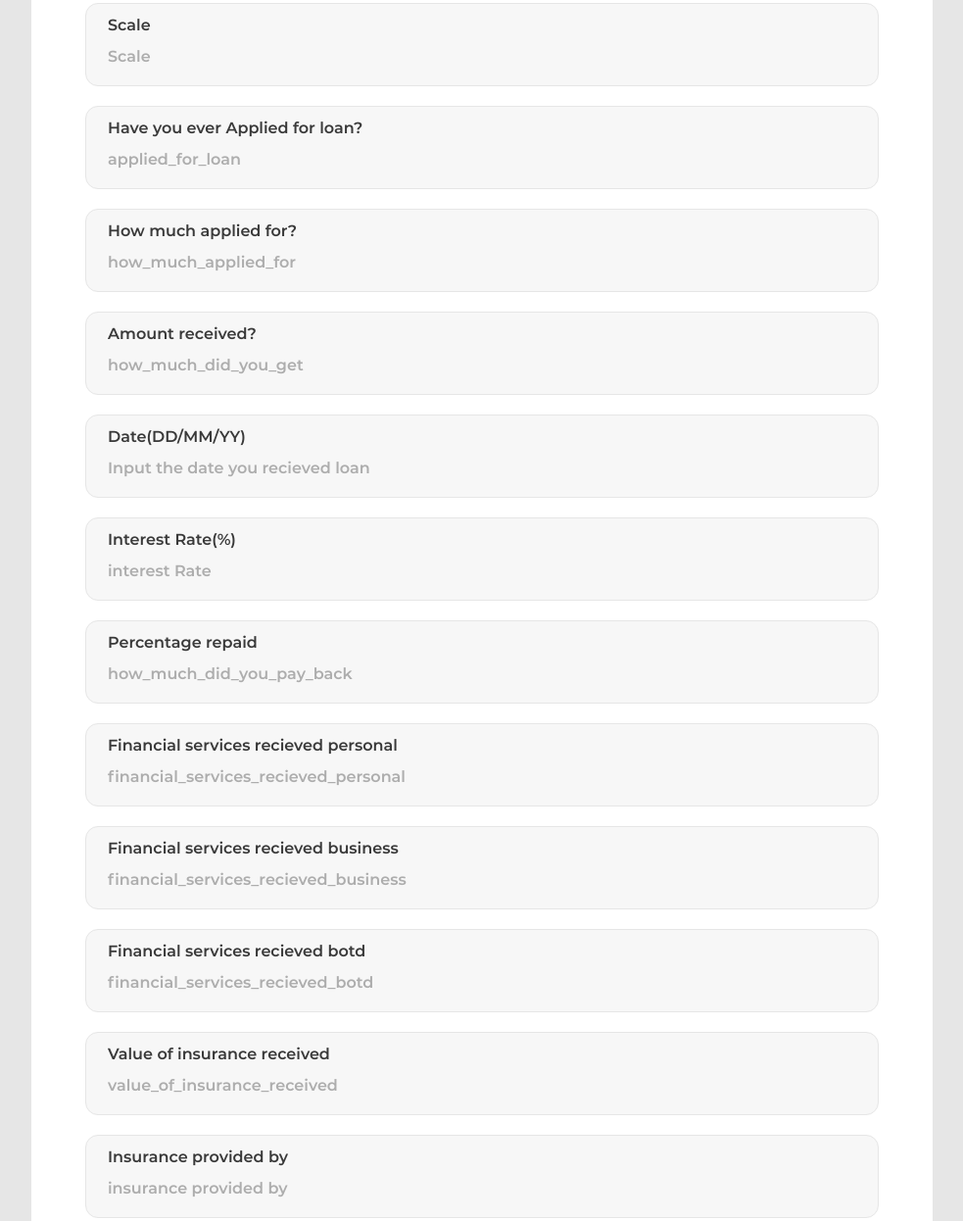
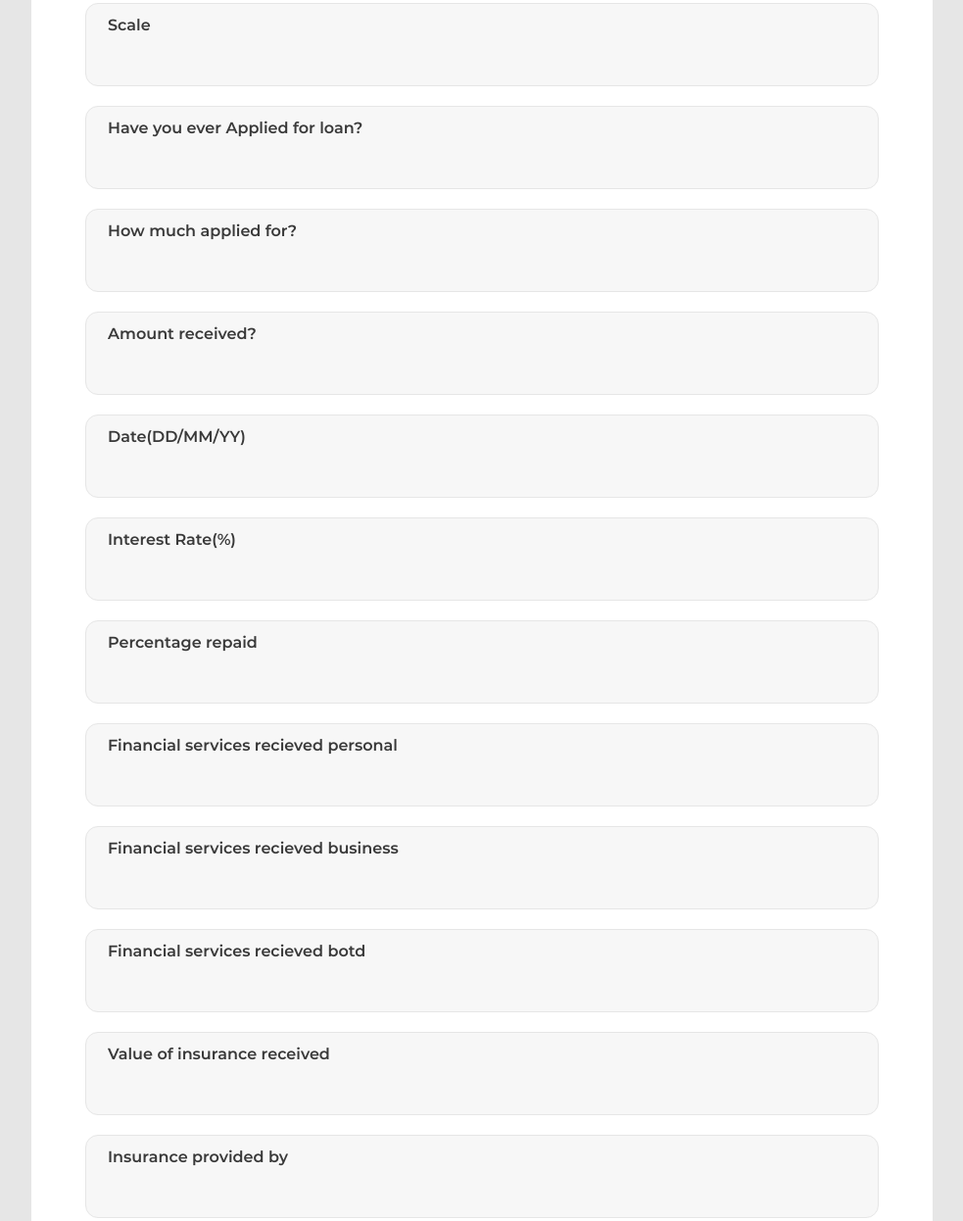
Before and after one commit to Musecreatives/led_forms, a plain HTML site: page index.html in a window 1280 px wide. Shown: the part 458-1704 px from the top of the page at 98% size, without its empty margins (148-1131 px from the left). Drawn offline with Linux system fonts and the light colour scheme.

Commit message:
name-change

```diff
--- a/index.html
+++ b/index.html
@@ -100,265 +100,223 @@
         <span class="contact100-form-title"> LED POST ASSESESMENT FORM</span>
         <div class="wrap-input100 validate-input bg1" data-validate="Please Type your answer">
           <span class="label-input100">Management tools used</span>
-          <input class="input100" type="text" name="question_1" index="" placeholder="Management_tools_used" />
+          <input class="input100" type="text" name="Management_tools_used" />
         </div>
 
         <div class="wrap-input100 validate-input bg1" data-validate="Please Type your answer">
           <span class="label-input100">Business Skill</span>
-          <input class="input100" type="text" name="question_2" index="" placeholder="Business_skill" />
+          <input class="input100" type="text" name="Business_skill" />
         </div>
 
         <div class="wrap-input100 validate-input bg1" data-validate="Please Type your answer">
           <span class="label-input100">Scale</span>
-          <input class="input100" type="text" name="question_3" index="" placeholder="Scale" />
+          <input class="input100" type="text" name="Scale" />
         </div>
 
         <div class="wrap-input100 validate-input bg1" data-validate="Please Type your answer">
           <span class="label-input100">Have you ever Applied for loan?</span>
-          <input class="input100" type="text" name="question_4" index="" placeholder="applied_for_loan" />
+          <input class="input100" type="text" name="applied_for_loan" />
         </div>
 
         <div class="wrap-input100 validate-input bg1" data-validate="Please Type your answer">
           <span class="label-input100">How much applied for?</span>
-          <input class="input100" type="text" name="question_5" index="" placeholder="how_much_applied_for" />
+          <input class="input100" type="text" name="how_much_applied_for" />
         </div>
 
         <div class="wrap-input100 validate-input bg1" data-validate="Please Type your answer">
           <span class="label-input100">Amount received?</span>
-          <input class="input100" type="text" name="question_6" index="" placeholder="how_much_did_you_get" />
+          <input class="input100" type="text" name="how_much_did_you_get" />
         </div>
 
         <div class="wrap-input100 validate-input bg1" data-validate="Please Type your answer">
           <span class="label-input100">Date(DD/MM/YY)</span>
-          <input class="input100" type="text" name="question_7" index=""
-            placeholder="Input the date you recieved loan" />
+          <input class="input100" type="text" name="Input the date you recieved loan" />
         </div>
 
         <div class="wrap-input100 validate-input bg1" data-validate="Please Type your answer">
           <span class="label-input100">Interest Rate(%)</span>
-          <input class="input100" type="text" name="question_8" index="" placeholder="interest Rate" />
+          <input class="input100" type="text" name="interest Rate" />
         </div>
 
         <div class="wrap-input100 validate-input bg1" data-validate="Please Type your answer">
           <span class="label-input100">Percentage repaid</span>
-          <input class="input100" type="text" name="question_8" index="" placeholder="how_much_did_you_pay_back" />
+          <input class="input100" type="text" name="how_much_did_you_pay_back" />
         </div>
-
         <div class="wrap-input100 validate-input bg1" data-validate="Please Type your answer">
           <span class="label-input100">Financial services recieved personal</span>
-          <input class="input100" type="text" name="question_9" index=""
-            placeholder="financial_services_recieved_personal" />
+          <input class="input100" type="text" name="financial_services_recieved_personal" />
         </div>
 
         <div class="wrap-input100 validate-input bg1" data-validate="Please Type your answer">
           <span class="label-input100">Financial services recieved business</span>
-          <input class="input100" type="text" name="question_10" index=""
-            placeholder="financial_services_recieved_business" />
+          <input class="input100" type="text" name="financial_services_recieved_business" />
         </div>
 
         <div class="wrap-input100 validate-input bg1" data-validate="Please Type your answer">
           <span class="label-input100">Financial services recieved botd</span>
-          <input class="input100" type="text" name="question_11" index=""
-            placeholder="financial_services_recieved_botd" />
+          <input class="input100" type="text" name="financial_services_recieved_botd" />
         </div>
 
         <div class="wrap-input100 validate-input bg1" data-validate="Please Type your answer">
           <span class="label-input100">Value of insurance received</span>
-          <input class="input100" type="text" name="question_12" index="" placeholder="value_of_insurance_received" />
+          <input class="input100" type="text" name="value_of_insurance_received" />
         </div>
 
 
         <div class="wrap-input100 validate-input bg1" data-validate="Please Type your answer">
           <span class="label-input100">Insurance provided by </span>
-          <input class="input100" type="text" name="question_13" index="" placeholder="insurance provided by " />
+          <input class="input100" type="text" name="insurance provided by " />
         </div>
 
         <div class="wrap-input100 validate-input bg1" data-validate="Please Type your answer">
           <span class="label-input100">Date received insurance</span>
-          <input class="input100" type="text" name="question_13" index="" placeholder="date_received_insurance" />
+          <input class="input100" type="text" name="date_received_insurance" />
         </div>
 
         <div class="wrap-input100 validate-input bg1" data-validate="Please Type your answer">
           <span class="label-input100">Value of grants received</span>
-          <input class="input100" type="text" name="question_13" index="" placeholder="value_of_grants_received" />
+          <input class="input100" type="text" name="value_of_grants_received" />
         </div>
 
         <div class="wrap-input100 validate-input bg1" data-validate="Please Type your answer">
           <span class="label-input100">Grants provided by</span>
-          <input class="input100" type="text" name="question_13" index="" placeholder="grants provided by" />
+          <input class="input100" type="text" name="grants provided by" />
         </div>
 
         <div class="wrap-input100 validate-input bg1" data-validate="Please Type your answer">
           <span class="label-input100">Date received grants</span>
-          <input class="input100" type="text" name="question_13" index="" placeholder="date_received_grants" />
+          <input class="input100" type="text" name="date_received_grants" />
         </div>
 
         <div class="wrap-input100 validate-input bg1" data-validate="Please Type your answer">
           <span class="label-input100">value of micro lease received</span>
-          <input class="input100" type="text" name="question_13" index="" placeholder="value_of_micro_lease_receiveds" />
+          <input class="input100" type="text" name="value_of_micro_lease_receiveds" />
         </div>
 
         <div class="wrap-input100 validate-input bg1" data-validate="Please Type your answer">
           <span class="label-input100">Micro lease provided by</span>
-          <input class="input100" type="text" name="question_13" index="" placeholder="micro lease provided by" />
+          <input class="input100" type="text" name="micro lease provided by" />
         </div>
 
         <div class="wrap-input100 validate-input bg1" data-validate="Please Type your answer">
           <span class="label-input100">Date received micro lease</span>
-          <input class="input100" type="text" name="question_13" index="" placeholder="date_received_micro_lease" />
+          <input class="input100" type="text" name="date_received_micro_lease" />
         </div>
 
         <div class="wrap-input100 validate-input bg1" data-validate="Please Type your answer">
           <span class="label-input100">Household business finance conflict</span>
-          <input class="input100" type="text" name="question_13" index="" placeholder="value_of_micro_credit_received" />
+          <input class="input100" type="text" name="value_of_micro_credit_received" />
         </div>
 
         <div class="wrap-input100 validate-input bg1" data-validate="Please Type your answer">
           <span class="label-input100">Profit spent on household</span>
-          <input class="input100" type="text" name="question_13" index="" placeholder="profit_spent_on_household" />
+          <input class="input100" type="text" name="profit_spent_on_household" />
         </div>
 
         <div class="wrap-input100 validate-input bg1" data-validate="Please Type your answer">
           <span class="label-input100">Dont need loan if I manage well</span>
-          <input class="input100" type="text" name="question_13" index="" placeholder="dont_need_loan_if_I_manage_well" />
+          <input class="input100" type="text" name="dont_need_loan_if_I_manage_well" />
         </div>
 
         <div class="wrap-input100 validate-input bg1" data-validate="Please Type your answer">
           <span class="label-input100">Most critical challenge to MSME loan</span>
-          <input class="input100" type="text" name="question_13" index="" placeholder="most_critical_challenge_to_MSME_loan" />
+          <input class="input100" type="text" name="most_critical_challenge_to_MSME_loan" />
         </div>
 
         <div class="wrap-input100 validate-input bg1" data-validate="Please Type your answer">
           <span class="label-input100">Number of female employees</span>
-          <input class="input100" type="text" name="question_13" index="" placeholder="number_of_female_employees" />
+          <input class="input100" type="text" name="number_of_female_employees" />
         </div>
 
         <div class="wrap-input100 validate-input bg1" data-validate="Please Type your answer">
           <span class="label-input100">Number of male employees</span>
-          <input class="input100" type="text" name="question_13" index="" placeholder=" umber_of_male_employees" />
+          <input class="input100" type="text" name=" umber_of_male_employees" />
         </div>
 
         <div class="wrap-input100 validate-input bg1" data-validate="Please Type your answer">
           <span class="label-input100">Number of retailers</span>
-          <input class="input100" type="text" name="question_13" index="" placeholder="number_of_retailers" />
+          <input class="input100" type="text" name="number_of_retailers" />
         </div>
 
         <div class="wrap-input100 validate-input bg1" data-validate="Please Type your answer">
           <span class="label-input100">Percent of retailers</span>
-          <input class="input100" type="text" name="question_13" index="" placeholder="percent_of_retailers" />
+          <input class="input100" type="text" name="percent_of_retailers" />
         </div>
 
         <div class="wrap-input100 validate-input bg1" data-validate="Please Type your answer">
           <span class="label-input100">Number of wholesalers</span>
-          <input class="input100" type="text" name="question_13" index="" placeholder="Number_of_wholesalers" />
+          <input class="input100" type="text" name="Number_of_wholesalers" />
         </div>
 
         <div class="wrap-input100 validate-input bg1" data-validate="Please Type your answer">
           <span class="label-input100">Percent of wholesalers</span>
-          <input class="input100" type="text" name="question_13" index="" placeholder="percent_of_wholesalers" />
+          <input class="input100" type="text" name="percent_of_wholesalers" />
         </div>
 
         <div class="wrap-input100 validate-input bg1" data-validate="Please Type your answer">
           <span class="label-input100">Number of final consumers</span>
-          <input class="input100" type="text" name="question_13" index="" placeholder="number_of_final_consumers" />
+          <input class="input100" type="text" name="number_of_final_consumers" />
         </div>
 
         <div class="wrap-input100 validate-input bg1" data-validate="Please Type your answer">
           <span class="label-input100">Percent of final consumers</span>
-          <input class="input100" type="text" name="question_13" index="" placeholder="percent_of_final_consumers" />
+          <input class="input100" type="text" name="percent_of_final_consumers" />
         </div>
 
         <div class="wrap-input100 validate-input bg1" data-validate="Please Type your answer">
           <span class="label-input100">Marketing channel face to face</span>
-          <input class="input100" type="text" name="question_13" index="" placeholder="marketing_channel_face_to_face" />
+          <input class="input100" type="text" name="marketing_channel_face_to_face" />
         </div>
 
         <div class="wrap-input100 validate-input bg1" data-validate="Please Type your answer">
           <span class="label-input100">Marketing channel online</span>
-          <input class="input100" type="text" name="question_13" index="" placeholder="marketing_channel_online" />
+          <input class="input100" type="text" name="marketing_channel_online" />
         </div>
 
         <div class="wrap-input100 validate-input bg1" data-validate="Please Type your answer">
           <span class="label-input100">Marketing channel cooperative</span>
-          <input class="input100" type="text" name="question_13" index="" placeholder="marketing_channel_cooperative" />
+          <input class="input100" type="text" name="marketing_channel_cooperative" />
         </div>
 
         <div class="wrap-input100 validate-input bg1" data-validate="Please Type your answer">
           <span class="label-input100">Marketing channel host organization</span>
-          <input class="input100" type="text" name="question_13" index="" placeholder="marketing_channel_organization" />
+          <input class="input100" type="text" name="marketing_channel_organization" />
         </div>
 
         <div class="wrap-input100 validate-input bg1" data-validate="Please Type your answer">
           <span class="label-input100">Marketing cost online (Monthly)</span>
-          <input class="input100" type="text" name="question_13" index="" placeholder="marketing_cost_online (Monthly)" />
+          <input class="input100" type="text" name="marketing_cost_online (Monthly)" />
         </div>
 
         <div class="wrap-input100 validate-input bg1" data-validate="Please Type your answer">
           <span class="label-input100">Marketing cost online (Yearly)</span>
-          <input class="input100" type="text" name="question_13" index="" placeholder="marketing_cost_online (Yearly)" />
+          <input class="input100" type="text" name="marketing_cost_online (Yearly)" />
         </div>
 
         <div class="wrap-input100 validate-input bg1" data-validate="Please Type your answer">
           <span class="label-input100">Marketing cost face to face (Monthly)</span>
-          <input class="input100" type="text" name="question_13" index="" placeholder="marketing_cost_face_to_face (Monthly)" />
+          <input class="input100" type="text" name="marketing_cost_face_to_face (Monthly)" />
         </div>
 
         <div class="wrap-input100 validate-input bg1" data-validate="Please Type your answer">
           <span class="label-input100">Marketing cost face to face (Yearly)</span>
-          <input class="input100" type="text" name="question_13" index="" placeholder="marketing_cost_face_to_face (Yearly)" />
+          <input class="input100" type="text" name="marketing_cost_face_to_face (Yearly)" />
         </div>
 
         <div class="wrap-input100 validate-input bg1" data-validate="Please Type your answer">
           <span class="label-input100">Marketing cost cooperative or BMO (Monthly)</span>
-          <input class="input100" type="text" name="question_13" index="" placeholder="marketing_cost_cooperative (Monthly)" />
+          <input class="input100" type="text" name="marketing_cost_cooperative (Monthly)" />
         </div>
 
         <div class="wrap-input100 validate-input bg1" data-validate="Please Type your answer">
           <span class="label-input100">Marketing cost cooperative or BMO (Yearly)</span>
-          <input class="input100" type="text" name="question_13" index="" placeholder="marketing_cost_cooperative_or_BMO (Yearly)" />
+          <input class="input100" type="text" name="marketing_cost_cooperative_or_BMO (Yearly)" />
         </div>
 
         <div class="wrap-input100 validate-input bg1" data-validate="Please Type your answer">
           <span class="label-input100">Total marketing cost (Monthly)</span>
-          <input class="input100" type="text" name="question_13" index="" placeholder="total_marketing_cost (Monthly) (Monthly)" />
+          <input class="input100" type="text" name="total_marketing_cost (Monthly) (Monthly)" />
         </div>
-
-        <!-- <div class="wrap-input100 input100-select bg1">
-          <span class="label-input100">Needed Services *</span>
-          <div>
-            <select class="js-select2" name="service">
-              <option name="">Please choose</option>
-              <option>eCommerce Bussiness</option>
-              <option>UI/UX Design</option>
-              <option>Online Services</option>
-            </select>
-            <div class="dropDownSelect2"></div>
-          </div>
-        </div>
-        <div class="w-full dis-none js-show-service">
-          <div class="wrap-contact100-form-radio">
-            <span class="label-input100">What type of products do you sell?</span>
-            <div class="contact100-form-radio m-t-15">
-              <input class="input-radio100" id="radio1" type="radio" name="type-product" value="physical"
-                checked="checked" />
-              <label class="label-radio100" for="radio1">
-                Phycical Products
-              </label>
-            </div>
-            <div class="contact100-form-radio">
-              <input class="input-radio100" id="radio2" type="radio" name="type-product" value="digital" />
-              <label class="label-radio100" for="radio2">
-                Digital Products
-              </label>
-            </div>
-            <div class="contact100-form-radio">
-              <input class="input-radio100" id="radio3" type="radio" name="type-product" value="service" />
-              <label class="label-radio100" for="radio3">
-                Services Consulting
-              </label>
-            </div>
-          </div>
-        </div> -->
 
         <div class="container-contact100-form-btn">
           <button class="contact100-form-btn">
```
